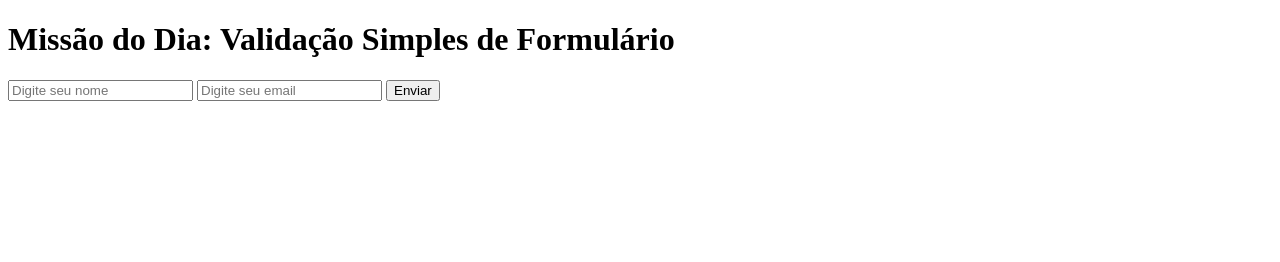
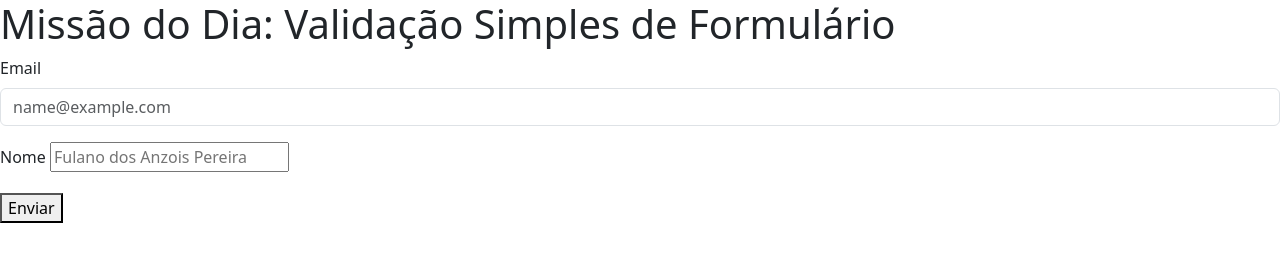
Before and after one commit to weberfern/GoDevs, a plain HTML site: page Desafios/Desafio-1/index.html in a window 1280 px wide. Drawn offline with nearby package versions, Linux system fonts and the light colour scheme.

Commit message:
Alterado todo o codigo para usar bootstrap

```diff
--- a/Desafios/Desafio-1/index.html
+++ b/Desafios/Desafio-1/index.html
@@ -4,14 +4,22 @@
     <meta charset="UTF-8">
     <meta name="viewport" content="width=device-width, initial-scale=1.0">
     <title>Desafio - 01</title>
+    <link href="https://cdn.jsdelivr.net/npm/bootstrap@5.3.8/dist/css/bootstrap.min.css" rel="stylesheet" integrity="sha384-sRIl4kxILFvY47J16cr9ZwB07vP4J8+LH7qKQnuqkuIAvNWLzeN8tE5YBujZqJLB" crossorigin="anonymous">
 </head>
 <body>
     <h1>Missão do Dia: Validação Simples de Formulário</h1>
     <form id="form1">
-        <input type="text" id="name" placeholder="Digite seu nome">
-        <input type="email" id="email" placeholder="Digite seu email">
+        <div class="mb-3">
+            <label for="exampleFormControlInput1" class="form-label">Email</label>
+            <input type="email" class="form-control" id="email" placeholder="name@example.com">
+        </div>
+        <div class="mb-3">
+            <label for="exampleFormControlTextarea1" class="form-label">Nome</label>
+            <input type="text" id="name" placeholder="Fulano dos Anzois Pereira">
+        </div>
         <button type="submit">Enviar</button>
-        <p id="msgError"></p>
+
+        <p class="lead" id="msgError"></p>
     </form>
 
     <script>
@@ -28,10 +36,11 @@
                 mensagem.textContent = 'Preencha todos os campos!';
                 mensagem.style.color = 'red';
             } else {
-            mensagem.innerText = "Fomulário enviado com sucesso!";
-            mensagem.style.color = "green";
+                mensagem.innerText = "Fomulário enviado com sucesso!";
+                mensagem.style.color = "green";
             }
         });
-    </script>
+        </script>
+        <script src="https://cdn.jsdelivr.net/npm/bootstrap@5.3.8/dist/js/bootstrap.bundle.min.js" integrity="sha384-FKyoEForCGlyvwx9Hj09JcYn3nv7wiPVlz7YYwJrWVcXK/BmnVDxM+D2scQbITxI" crossorigin="anonymous"></script>
 </body>
 </html>
```
